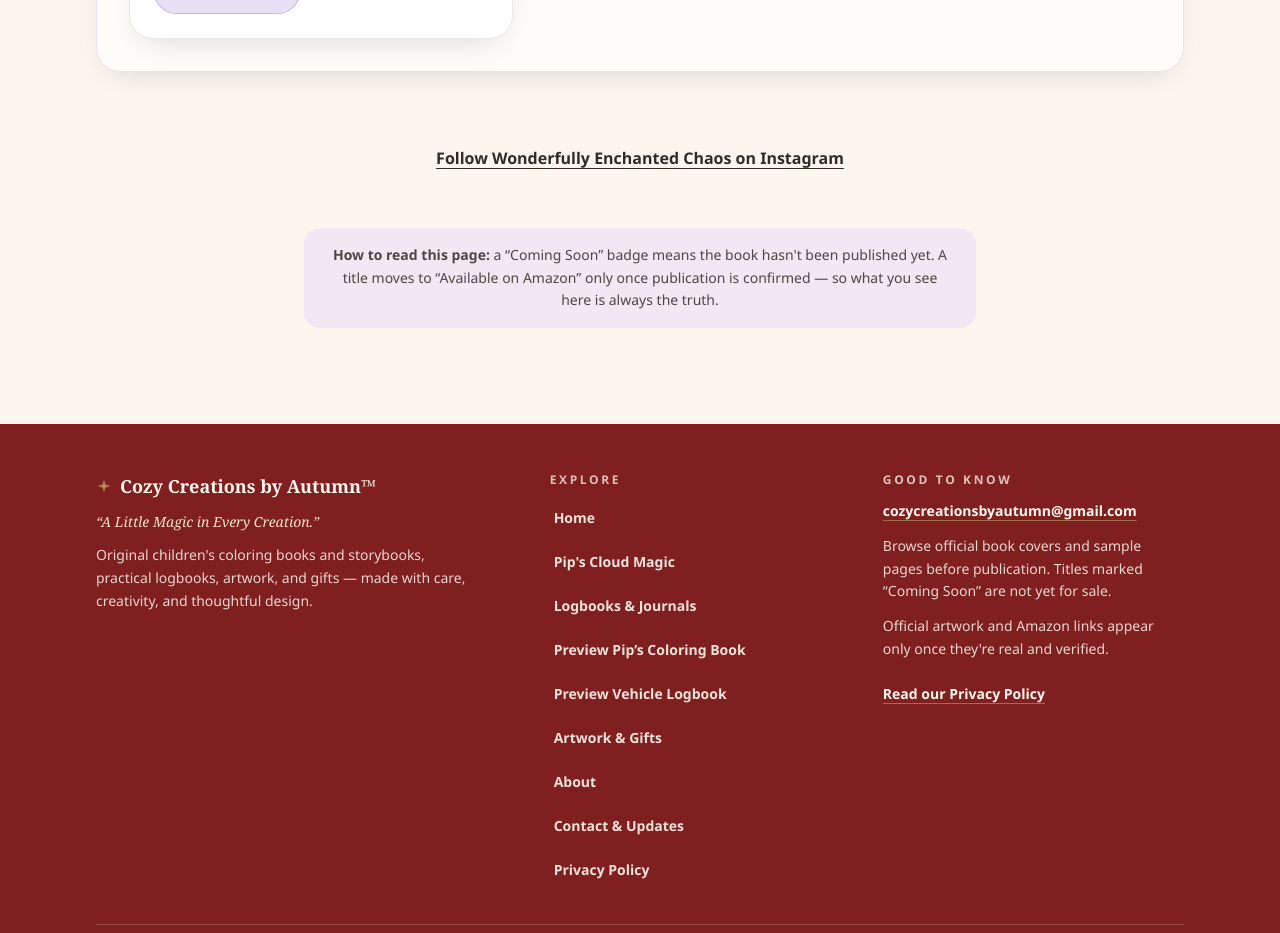
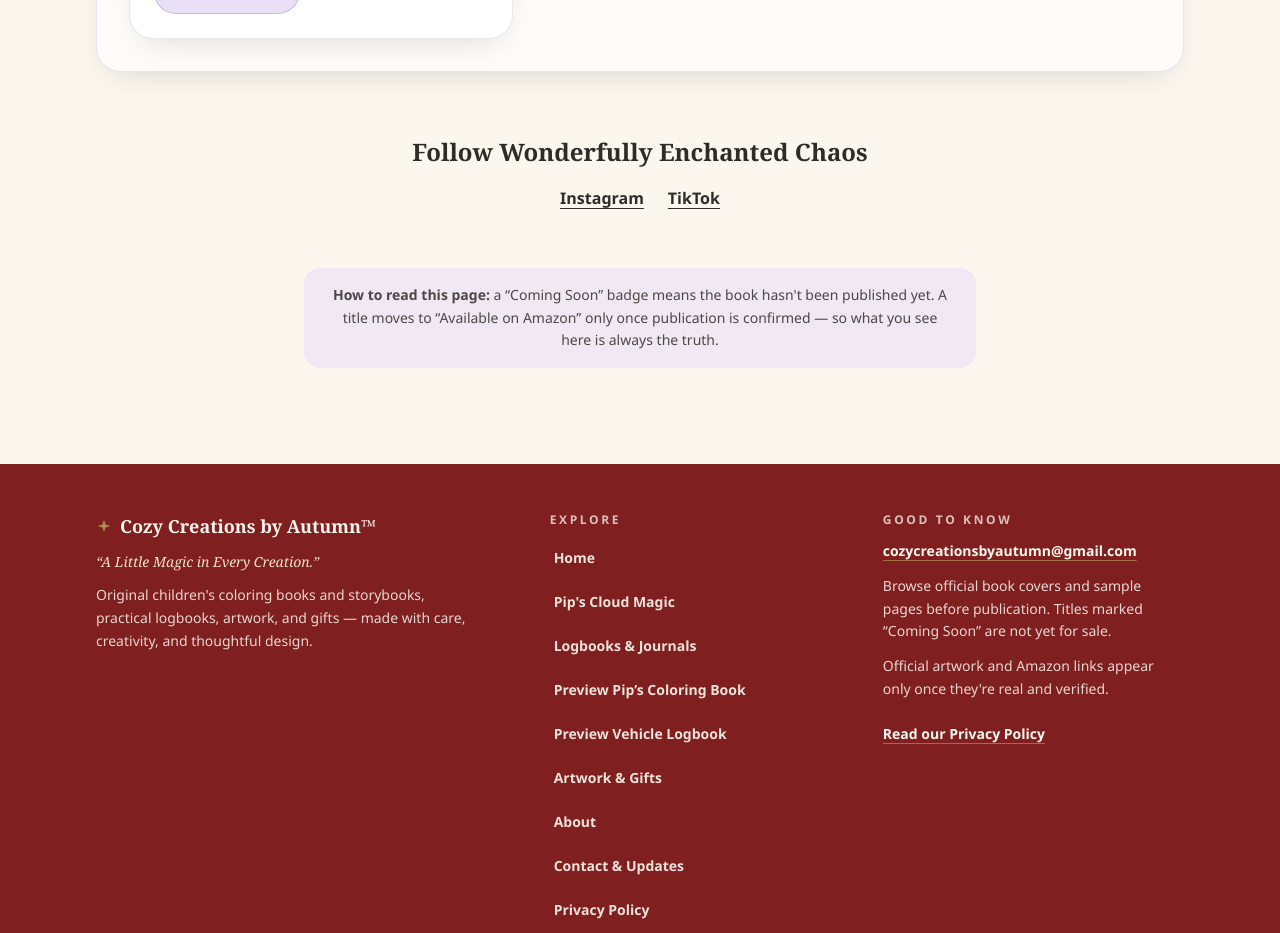
Before and after one commit to workinghard90/Cozy-Creations-repository, a React (Vite) app: page /books/coloring-books in a window 1280 px wide. Shown: the part 1240-2173 px from the top of the page. Built offline with nearby package versions, Linux system fonts and the light colour scheme.

Commit message:
Add WEC TikTok alongside Instagram on children's book shelves

```diff
--- a/src/components/CollectionPageBody.tsx
+++ b/src/components/CollectionPageBody.tsx
@@ -131,12 +131,13 @@ export function CollectionPageBody({ collectionId }: { collectionId: CollectionI
 
       {(collection.id === "storybooks" || collection.id === "coloring-books") && (
         <Container className="pb-12 text-center">
-          <a
-            className="inline-flex min-h-11 items-center justify-center font-bold text-ink underline underline-offset-4"
-            href="https://www.instagram.com/wonderfullyenchantedchaos/"
-          >
-            Follow Wonderfully Enchanted Chaos on Instagram
-          </a>
+          <nav aria-labelledby="wec-social-heading" className="text-ink">
+            <h2 id="wec-social-heading" className="font-display text-2xl font-semibold">Follow Wonderfully Enchanted Chaos</h2>
+            <div className="mt-2 flex flex-wrap justify-center gap-x-6">
+              <a className="inline-flex min-h-11 items-center font-bold underline underline-offset-4" href="https://www.instagram.com/wonderfullyenchantedchaos/">Instagram</a>
+              <a className="inline-flex min-h-11 items-center font-bold underline underline-offset-4" href="https://www.tiktok.com/@wonderfullyenchanedchaos">TikTok</a>
+            </div>
+          </nav>
         </Container>
       )}
 
```
